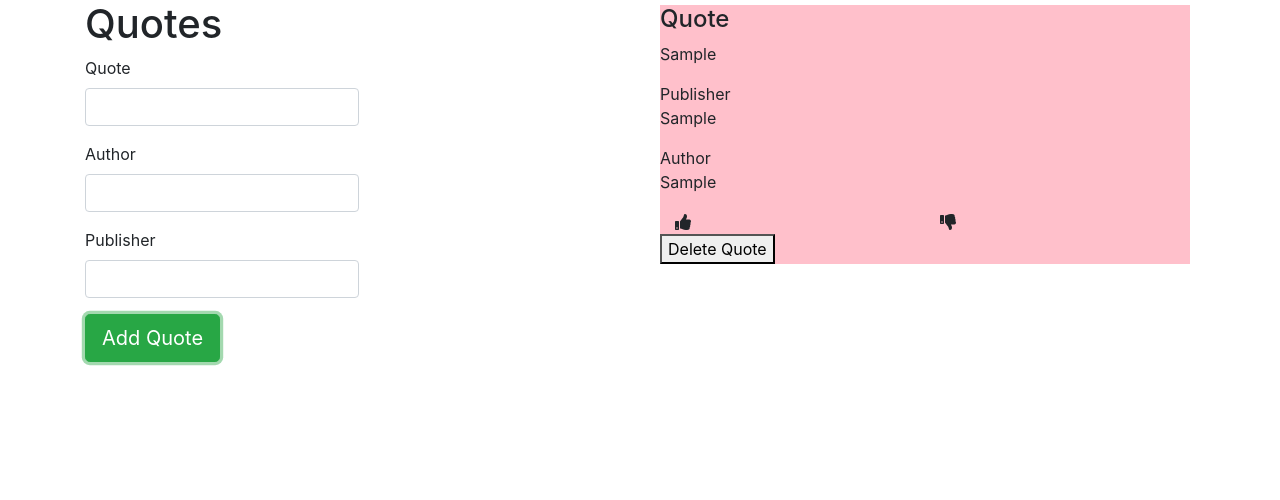
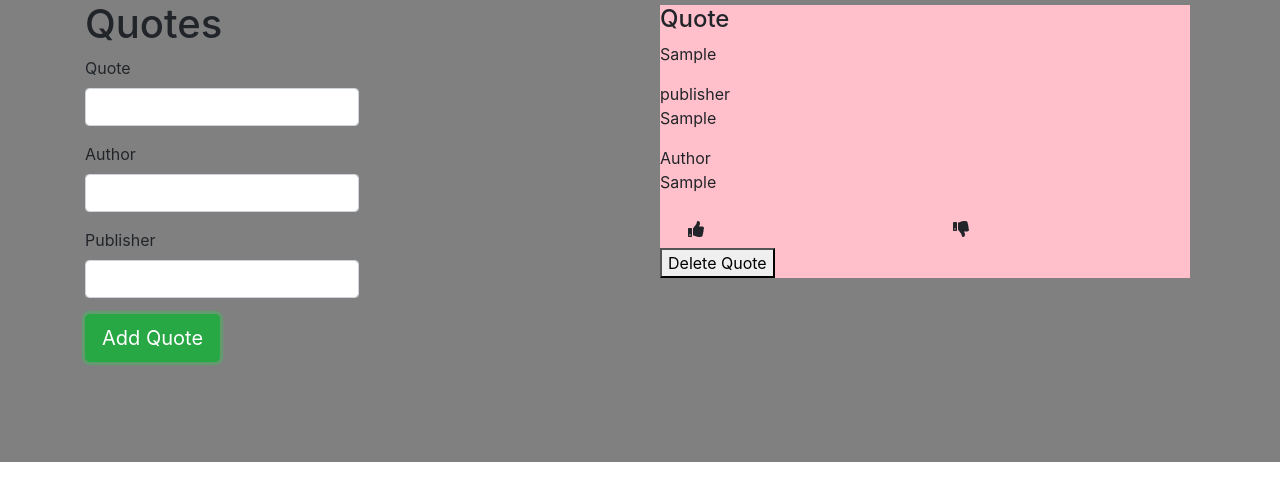
Before and after one commit to phanta864/quotes, an Angular app: page / in a window 1280 px wide. Both pictures are taken after typing "Sample", "Sample", "Sample" into the empty fields and a click on the button "Add Quote". Shown: the top 500 px of the page. Built offline with nearby package versions, Linux system fonts and the light colour scheme.

Commit message:
new button

```diff
--- a/src/app/quotes-details/quotes-details.component.html
+++ b/src/app/quotes-details/quotes-details.component.html
@@ -4,7 +4,7 @@
   {{quotes.quote}}
 </p>
 <p>
-  Publisher <br>
+  publisher <br>
   {{quotes.publisher}}
 </p>
 <p>
@@ -14,9 +14,13 @@
 <div class="container">
   <div class="row">
 <div class="col-md-6">
-<i class="fas fa-thumbs-up"></i>
+  <button type="button" class="btn btn-default">
+    <span class="fas fa-thumbs-up"></span>
+  </button>
 </div>
 <div class="col-md-6">
-<i class="fas fa-thumbs-down"></i>
+    <button type="button" class="btn btn-default">
+      <span class="fas fa-thumbs-down"></span>
+    </button>
 </div>
 <button (click)= 'quoteDelete(true)'> Delete Quote </button>
--- a/src/app/quotes-details/quotes-details.component.ts
+++ b/src/app/quotes-details/quotes-details.component.ts
@@ -13,6 +13,7 @@ quotDelete(complete:boolean){
    this.isComplete.emit(complete);
  }
   constructor() { }
+
   quoteDelete(complete:boolean){
    this.isComplete.emit(complete);
  }
--- a/src/app/quotes-form/quotes-form.component.html
+++ b/src/app/quotes-form/quotes-form.component.html
@@ -16,6 +16,5 @@
  </div>
  <button type="submit" class="btn btn-success btn-lg">Add Quote</button>
 </form>
-<!-- <i class="fas fa-thumbs-up"></i> -->
 </div>
 </div>
--- a/src/app/quotes/quotes.component.css
+++ b/src/app/quotes/quotes.component.css
@@ -2,3 +2,7 @@
   background-color: pink;
   margin:5px;
 }
+.yote{
+  background-color: grey;
+  padding-bottom: 100px;
+}
--- a/src/app/quotes/quotes.component.html
+++ b/src/app/quotes/quotes.component.html
@@ -1,3 +1,4 @@
+<div class="yote">
 <div class="container">
   <div class="row">
      <div class="col-sm-12 col-md-6">
@@ -12,4 +13,4 @@
      </div>
     </div>
 </div>
-<!-- </div> -->
+</div>
```
